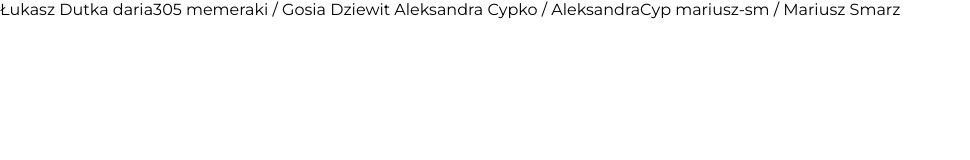
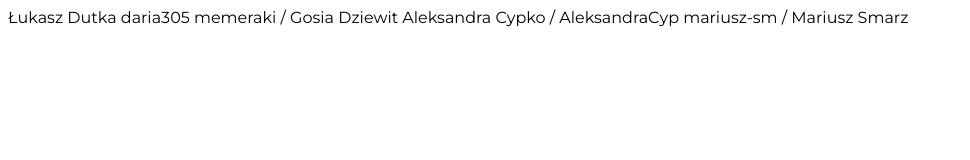
Before and after one commit to lukaszdutka/CodersCamp2020.Project.JavaScript.pokemonquiz, a website built with Parcel: page index.html in a window 1280 px wide. Shown: the whole page, without its empty margins (0-970 px from the left). Built offline with nearby package versions, Linux system fonts and the light colour scheme.

Commit message:
Update App.css
this is my change, it is cool. Margin should be 10

```diff
--- a/styles/App.css
+++ b/styles/App.css
@@ -1,4 +1,4 @@
 body {
     font-family: 'Montserrat', sans-serif;
-    margin: 0;
+    margin: 10; /* this is change from branch */
 }
```
